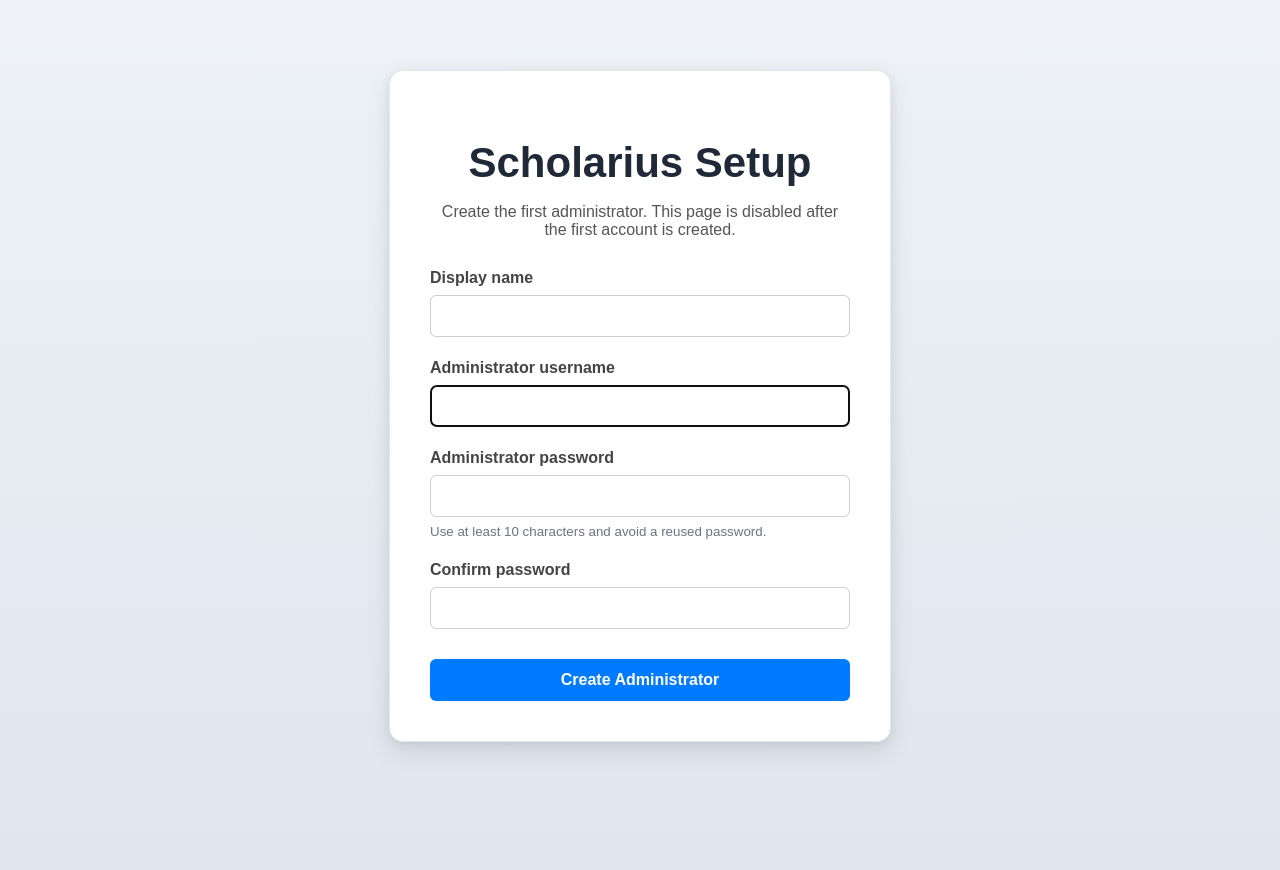
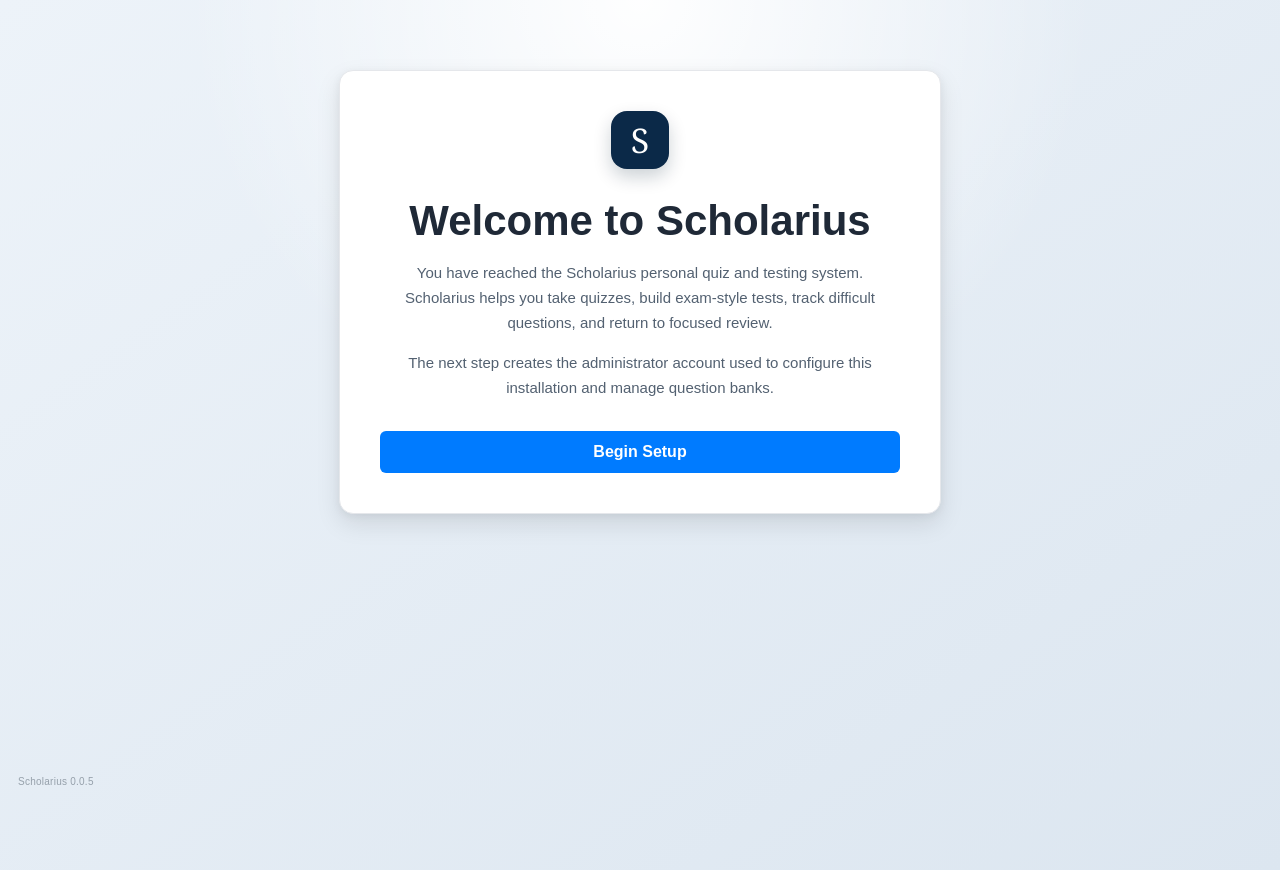
Before and after one commit to tlh45342/scholarius, a FastAPI app: page /setup in a window 1280 px wide. Run offline with FastAPI, Linux system fonts and the light colour scheme.

Commit message:
Add files via upload

```diff
--- a/app/main.py
+++ b/app/main.py
@@ -308,6 +308,26 @@ def qb_manage_page(request: Request, message: str = "", error: str = ""):
     )
 
 
+@app.get("/qb-manage/import", response_class=HTMLResponse)
+def qb_import_page(request: Request, error: str = ""):
+    session = session_user(request)
+    if not is_admin(session):
+        return HTMLResponse(
+            "<h2>Administrator access required</h2><a href='/'>Home</a>",
+            status_code=403,
+        )
+    return templates.TemplateResponse(
+        request,
+        "qb_import.html",
+        {
+            "request": request,
+            "error": error,
+            "is_admin": True,
+            "version": __version__,
+        },
+    )
+
+
 @app.post("/qb-manage/import")
 async def import_quiz(
     request: Request,
@@ -319,7 +339,7 @@ async def import_quiz(
     original_name = Path(quiz_file.filename or "").name
     if not original_name.lower().endswith(".xml"):
         return RedirectResponse(
-            url="/qb-manage?error=Only+XML+files+can+be+imported.",
+            url="/qb-manage/import?error=Only+XML+files+can+be+imported.",
             status_code=303,
         )
 
@@ -327,12 +347,12 @@ async def import_quiz(
     await quiz_file.close()
     if not data:
         return RedirectResponse(
-            url="/qb-manage?error=The+uploaded+file+was+empty.",
+            url="/qb-manage/import?error=The+uploaded+file+was+empty.",
             status_code=303,
         )
     if len(data) > 2 * 1024 * 1024:
         return RedirectResponse(
-            url="/qb-manage?error=The+XML+file+exceeds+the+2+MB+limit.",
+            url="/qb-manage/import?error=The+XML+file+exceeds+the+2+MB+limit.",
             status_code=303,
         )
 
@@ -341,7 +361,7 @@ async def import_quiz(
     except ValueError as exc:
         from urllib.parse import quote_plus
         return RedirectResponse(
-            url=f"/qb-manage?error={quote_plus(str(exc))}",
+            url=f"/qb-manage/import?error={quote_plus(str(exc))}",
             status_code=303,
         )
 
@@ -357,7 +377,7 @@ async def import_quiz(
         from urllib.parse import quote_plus
         return RedirectResponse(
             url=(
-                "/qb-manage?error="
+                "/qb-manage/import?error="
                 + quote_plus(
                     f"Quiz '{quiz_id}' already exists. Select Replace existing quiz to overwrite it."
                 )
@@ -467,11 +487,30 @@ def admin_create_user(
 
 
 @app.get("/setup", response_class=HTMLResponse)
-def setup_page(request: Request, error: str = ""):
+def setup_welcome_page(request: Request):
     if user_count() > 0:
-        return HTMLResponse("<h2>Scholarius is already configured.</h2><a href='/login'>Continue to login</a>")
+        return HTMLResponse(
+            "<h2>Scholarius is already configured.</h2>"
+            "<a href='/login'>Continue to login</a>"
+        )
     return templates.TemplateResponse(
-        request, "setup.html", {"request": request, "error": error, "version": __version__}
+        request,
+        "setup_welcome.html",
+        {"request": request, "version": __version__},
+    )
+
+
+@app.get("/setup/admin", response_class=HTMLResponse)
+def setup_admin_page(request: Request, error: str = ""):
+    if user_count() > 0:
+        return HTMLResponse(
+            "<h2>Scholarius is already configured.</h2>"
+            "<a href='/login'>Continue to login</a>"
+        )
+    return templates.TemplateResponse(
+        request,
+        "setup.html",
+        {"request": request, "error": error, "version": __version__},
     )
 
 
@@ -486,12 +525,12 @@ def setup_create_admin(
         return HTMLResponse("<h2>Setup has already been completed.</h2>", status_code=409)
     username = username.strip()
     if password != confirm_password:
-        return RedirectResponse(url="/setup?error=Passwords+do+not+match", status_code=303)
+        return RedirectResponse(url="/setup/admin?error=Passwords+do+not+match", status_code=303)
     try:
         password_hash = hash_password(password)
     except ValueError as exc:
         from urllib.parse import quote_plus
-        return RedirectResponse(url=f"/setup?error={quote_plus(str(exc))}", status_code=303)
+        return RedirectResponse(url=f"/setup/admin?error={quote_plus(str(exc))}", status_code=303)
     conn = get_conn()
     conn.execute(
         "INSERT INTO users (username, password, display_name, role, theme, created_at) VALUES (?, ?, ?, 'admin', 'light', ?)",
--- a/app/static/style.css
+++ b/app/static/style.css
@@ -379,27 +379,15 @@ select { width:100%; box-sizing:border-box; padding:12px; border:1px solid #ccc;
 @media (max-width:700px) { .form-grid { grid-template-columns:1fr; } }
 
 /* -------------------------------------------------------------------------
-   Scholarius 0.0.4 account UX and lower-left utility strip
+   Scholarius 0.0.5 first-run, card navigation, and bank-management flow
    ------------------------------------------------------------------------- */
 
 .auth-page {
     min-height: 100vh;
     margin: 0;
     background:
-        radial-gradient(
-            circle at top,
-            rgba(255, 255, 255, 0.96),
-            transparent 42%
-        ),
-        linear-gradient(
-            145deg,
-            #edf3f9 0%,
-            #dce6f0 100%
-        );
-}
-
-.auth-container {
-    margin-top: 70px;
+        radial-gradient(circle at top, rgba(255, 255, 255, 0.96), transparent 42%),
+        linear-gradient(145deg, #edf3f9 0%, #dce6f0 100%);
 }
 
 .account-create-section {
@@ -408,12 +396,14 @@ select { width:100%; box-sizing:border-box; padding:12px; border:1px solid #ccc;
     border-top: 1px solid #e1e7ed;
 }
 
+.button-secondary,
 .account-create-button {
     color: #173a5e;
     background: #f5f8fb;
     border: 1px solid #cbd7e2;
 }
 
+.button-secondary:hover,
 .account-create-button:hover {
     background: #eaf1f7;
     border-color: #afc0cf;
@@ -426,33 +416,134 @@ select { width:100%; box-sizing:border-box; padding:12px; border:1px solid #ccc;
     line-height: 1.45;
 }
 
+.welcome-container {
+    max-width: 520px;
+    margin-top: 70px;
+    text-align: center;
+}
+
+.welcome-mark {
+    width: 58px;
+    height: 58px;
+    margin: 0 auto 18px;
+    display: grid;
+    place-items: center;
+    border-radius: 16px;
+    color: #ffffff;
+    background: #0b2948;
+    font-family: Georgia, "Times New Roman", serif;
+    font-size: 34px;
+    box-shadow: 0 8px 18px rgba(7, 30, 52, 0.20);
+}
+
+.welcome-copy {
+    margin: 16px 0;
+    color: #536171;
+    font-size: 15px;
+    line-height: 1.65;
+}
+
+.card-with-corner {
+    position: relative;
+    padding-bottom: 78px;
+}
+
+.card-corner-icon {
+    position: absolute;
+    left: 24px;
+    bottom: 22px;
+    width: 40px;
+    height: 40px;
+    display: grid;
+    place-items: center;
+    box-sizing: border-box;
+    color: #173a5e;
+    background: #f5f8fb;
+    border: 1px solid #cbd7e2;
+    border-radius: 50%;
+    text-decoration: none;
+    font-size: 22px;
+    line-height: 1;
+    box-shadow: 0 4px 10px rgba(20, 45, 70, 0.10);
+    transition:
+        transform 120ms ease,
+        background-color 120ms ease,
+        border-color 120ms ease;
+}
+
+.card-corner-icon:hover {
+    transform: translateY(-1px);
+    background: #eaf1f7;
+    border-color: #afc0cf;
+}
+
+.card-corner-icon:focus-visible {
+    outline: 3px solid rgba(25, 118, 210, 0.34);
+    outline-offset: 3px;
+}
+
+.panel-heading-row {
+    display: flex;
+    align-items: flex-start;
+    justify-content: space-between;
+    gap: 22px;
+    margin-bottom: 18px;
+}
+
+.panel-heading-row h2 {
+    margin-bottom: 7px;
+}
+
+.compact-copy {
+    margin: 0;
+}
+
+.compact-action {
+    width: auto;
+    min-width: 190px;
+    flex: 0 0 auto;
+}
+
+.empty-state {
+    padding: 28px 20px;
+    border: 1px dashed #bdcbd8;
+    border-radius: 10px;
+    background: #ffffff;
+    text-align: center;
+}
+
+.empty-state strong,
+.empty-state span {
+    display: block;
+}
+
+.empty-state span {
+    margin-top: 7px;
+    color: #697684;
+}
+
 .utility-strip {
     position: fixed !important;
     left: 18px !important;
     right: auto !important;
     top: auto !important;
-    bottom: 16px !important;
-
+    bottom: 15px !important;
     display: flex !important;
     flex-direction: row !important;
     align-items: center !important;
     gap: 12px !important;
-
     width: auto !important;
     margin: 0 !important;
     padding: 0 !important;
-
     z-index: 1000;
 }
 
 .corner-nav {
     position: static !important;
-
     display: flex !important;
     flex-direction: row !important;
     align-items: center !important;
     gap: 8px !important;
-
     width: auto !important;
     margin: 0 !important;
     padding: 0 !important;
@@ -461,25 +552,20 @@ select { width:100%; box-sizing:border-box; padding:12px; border:1px solid #ccc;
 .corner-nav-button {
     width: 42px;
     height: 42px;
-
     display: grid;
     place-items: center;
     flex: 0 0 42px;
-
     box-sizing: border-box;
     margin: 0;
     padding: 0;
-
     color: #ffffff;
     background: #0b2948;
     border: 1px solid rgba(255, 255, 255, 0.42);
     border-radius: 50%;
     box-shadow: 0 7px 17px rgba(7, 30, 52, 0.22);
-
     text-decoration: none;
     font-size: 23px;
     line-height: 1;
-
     transition:
         transform 120ms ease,
         background-color 120ms ease,
@@ -519,21 +605,31 @@ select { width:100%; box-sizing:border-box; padding:12px; border:1px solid #ccc;
 .public-version-label {
     position: fixed;
     left: 18px;
-    bottom: 14px;
+    bottom: 13px;
     z-index: 1000;
 }
 
 .home-user,
+.version-note,
 .version-label,
-.version-note,
 .settings-button {
     display: none !important;
+}
+
+@media (max-width: 700px) {
+    .panel-heading-row {
+        flex-direction: column;
+    }
+
+    .compact-action {
+        width: 100%;
+    }
 }
 
 @media (max-width: 560px) {
     .utility-strip {
         left: 13px !important;
-        bottom: 13px !important;
+        bottom: 12px !important;
         gap: 9px !important;
     }
 
@@ -554,6 +650,11 @@ select { width:100%; box-sizing:border-box; padding:12px; border:1px solid #ccc;
 
     .public-version-label {
         left: 13px;
-        bottom: 11px;
+        bottom: 10px;
+    }
+
+    .card-corner-icon {
+        left: 18px;
+        bottom: 18px;
     }
 }
--- a/app/templates/home.html
+++ b/app/templates/home.html
@@ -11,10 +11,7 @@
 <main class="home-shell">
     <section class="home-card" aria-labelledby="home-title">
         <h1 id="home-title">Scholarius</h1>
-
-        <p class="home-subtitle">
-            Personal quizzes, tests, and focused review.
-        </p>
+        <p class="home-subtitle">Personal quizzes, tests, and focused review.</p>
 
         <nav class="home-actions" aria-label="Scholarius actions">
             <a class="home-button home-button-primary" href="/quiz-select">
@@ -36,6 +33,5 @@
 
 {% set show_home = false %}
 {% include "_corner_nav.html" %}
-
 </body>
 </html>
--- a/app/templates/setup.html
+++ b/app/templates/setup.html
@@ -1,10 +1,58 @@
 <!DOCTYPE html>
-<html lang="en"><head><meta charset="UTF-8"><meta name="viewport" content="width=device-width,initial-scale=1"><title>First Setup - Scholarius</title><link rel="stylesheet" href="/static/style.css"></head>
-<body><main class="container auth-container"><h1>Scholarius Setup</h1><p>Create the first administrator. This page is disabled after the first account is created.</p>
-{% if error %}<div class="alert alert-error">{{ error }}</div>{% endif %}
-<form action="/setup/create-admin" method="post">
-<div class="form-group"><label for="display_name">Display name</label><input id="display_name" name="display_name" autocomplete="name"></div>
-<div class="form-group"><label for="username">Administrator username</label><input id="username" name="username" autocomplete="username" required autofocus></div>
-<div class="form-group"><label for="password">Administrator password</label><input id="password" name="password" type="password" autocomplete="new-password" minlength="10" required><small>Use at least 10 characters and avoid a reused password.</small></div>
-<div class="form-group"><label for="confirm_password">Confirm password</label><input id="confirm_password" name="confirm_password" type="password" autocomplete="new-password" minlength="10" required></div>
-<button class="button button-primary button-space" type="submit">Create Administrator</button></form><p class="version-note">Scholarius {{ version }}</p></main></body></html>
+<html lang="en">
+<head>
+    <meta charset="UTF-8">
+    <meta name="viewport" content="width=device-width, initial-scale=1.0">
+    <title>Create Administrator - Scholarius</title>
+    <link rel="stylesheet" href="/static/style.css">
+</head>
+<body class="auth-page">
+
+<main class="container auth-container card-with-corner">
+    <h1>Create Administrator</h1>
+    <p>
+        Create the administrator account for this Scholarius installation.
+        This setup step is disabled after the first account is created.
+    </p>
+
+    {% if error %}
+    <div class="alert alert-error">{{ error }}</div>
+    {% endif %}
+
+    <form action="/setup/create-admin" method="post">
+        <div class="form-group">
+            <label for="display_name">Display name</label>
+            <input id="display_name" name="display_name" autocomplete="name">
+        </div>
+
+        <div class="form-group">
+            <label for="username">Administrator username</label>
+            <input id="username" name="username" autocomplete="username"
+                   required autofocus>
+        </div>
+
+        <div class="form-group">
+            <label for="password">Administrator password</label>
+            <input id="password" name="password" type="password"
+                   autocomplete="new-password" minlength="10" required>
+            <small>Use at least 10 characters and avoid a reused password.</small>
+        </div>
+
+        <div class="form-group">
+            <label for="confirm_password">Confirm password</label>
+            <input id="confirm_password" name="confirm_password" type="password"
+                   autocomplete="new-password" minlength="10" required>
+        </div>
+
+        <button class="button button-primary button-space" type="submit">
+            Create Administrator
+        </button>
+    </form>
+
+    <a class="card-corner-icon" href="/setup"
+       aria-label="Back to welcome" title="Back to welcome">‹</a>
+</main>
+
+<div class="public-version-label">Scholarius {{ version }}</div>
+</body>
+</html>
--- /dev/null
+++ b/app/templates/setup_welcome.html
@@ -0,0 +1,33 @@
+<!DOCTYPE html>
+<html lang="en">
+<head>
+    <meta charset="UTF-8">
+    <meta name="viewport" content="width=device-width, initial-scale=1.0">
+    <title>Welcome to Scholarius</title>
+    <link rel="stylesheet" href="/static/style.css">
+</head>
+<body class="auth-page">
+
+<main class="container welcome-container">
+    <div class="welcome-mark" aria-hidden="true">S</div>
+    <h1>Welcome to Scholarius</h1>
+
+    <p class="welcome-copy">
+        You have reached the Scholarius personal quiz and testing system.
+        Scholarius helps you take quizzes, build exam-style tests,
+        track difficult questions, and return to focused review.
+    </p>
+
+    <p class="welcome-copy">
+        The next step creates the administrator account used to configure
+        this installation and manage question banks.
+    </p>
+
+    <a class="button button-primary button-space" href="/setup/admin">
+        Begin Setup
+    </a>
+</main>
+
+<div class="public-version-label">Scholarius {{ version }}</div>
+</body>
+</html>
--- a/app/version.py
+++ b/app/version.py
@@ -1,5 +1,5 @@
 PRODUCT_NAME = "Scholarius"
-__version__ = "0.0.4"
+__version__ = "0.0.5"
 
 
 def version_info():
```
Also changed, not shown: UPDATE-0.0.4.md (+15 -11 lines), UPDATE-0.0.5.md (added, +29 -0 lines), app/templates/_corner_nav.html (+8 -12 lines), app/templates/action.html (+3 -4 lines), app/templates/login.html (+4 -19 lines), app/templates/qb_import.html (added, +55 -0 lines), app/templates/qb_manage.html (+23 -34 lines), app/templates/quiz_select.html (+15 -8 lines).
